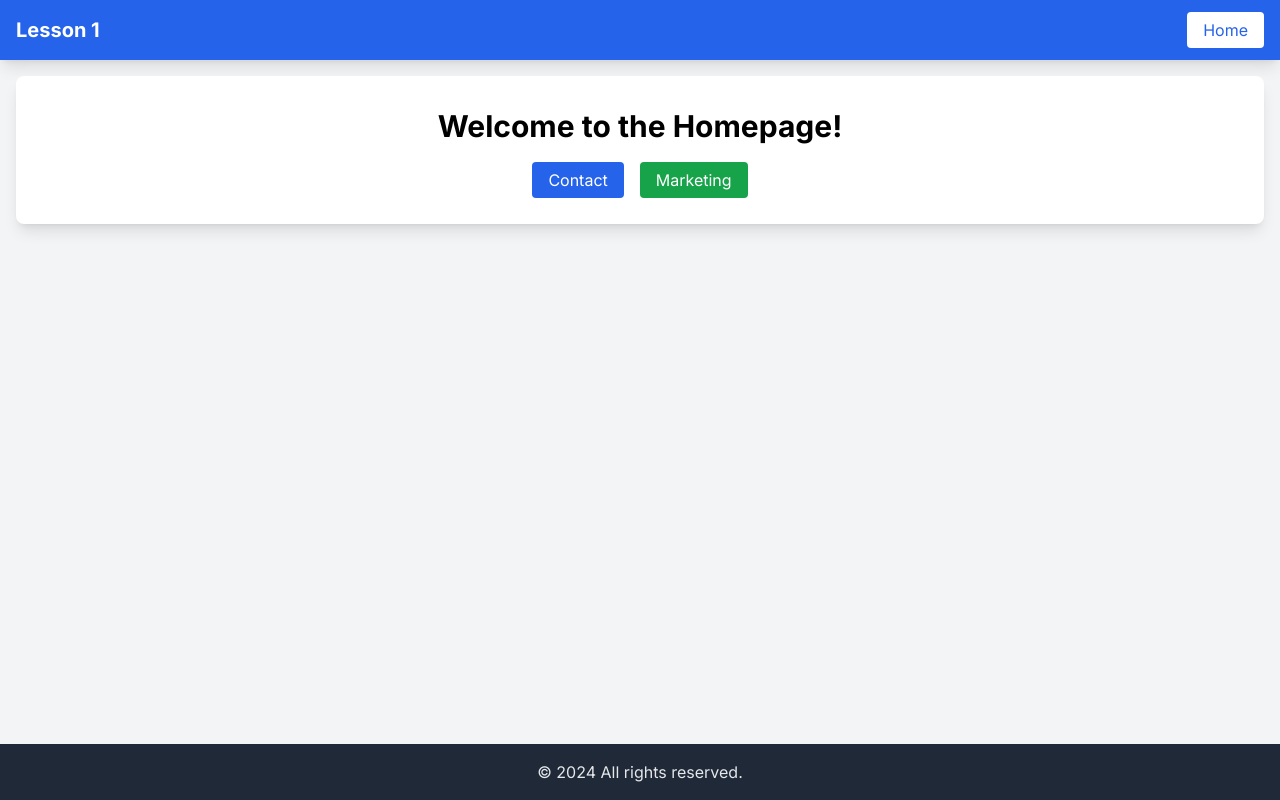
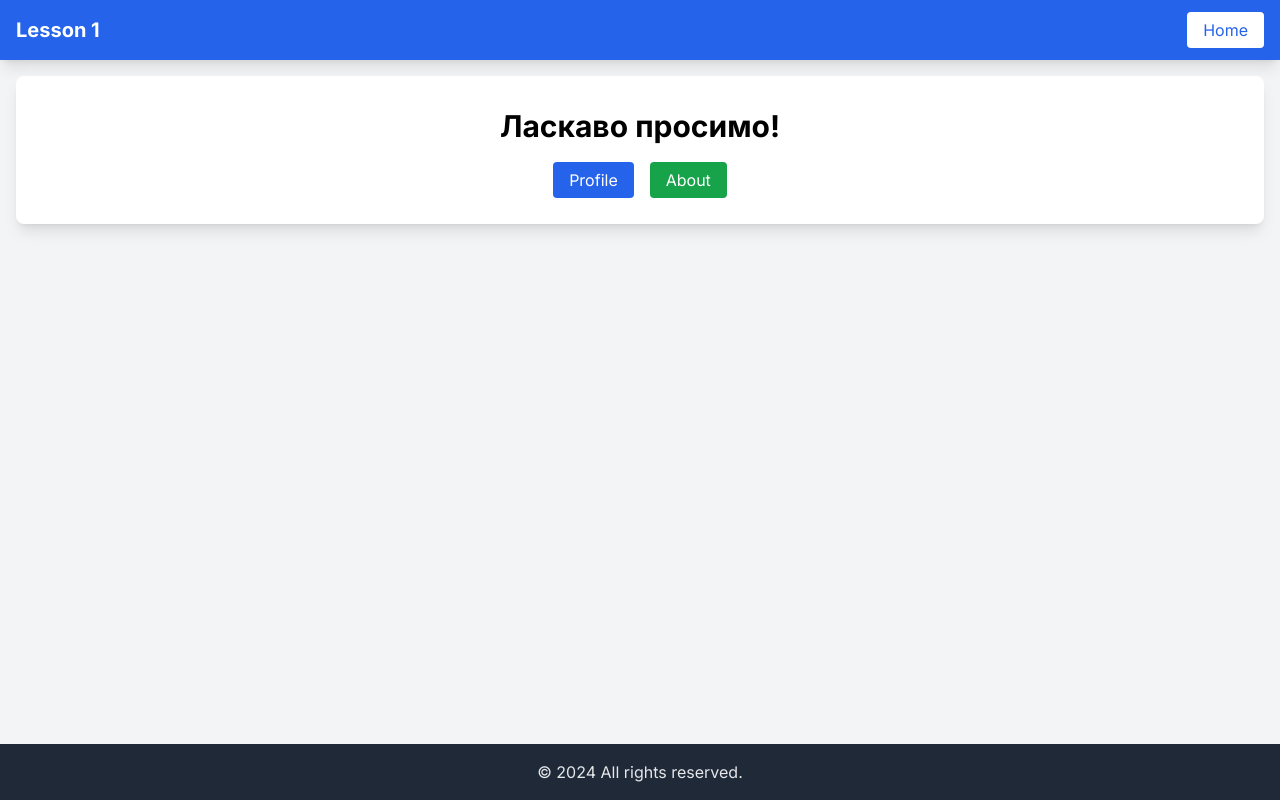
Before and after one commit to rpotapov/Next-Lectrum-14-Potapov, a Next.js app: page / in a window 1280 px wide. Built offline with nearby package versions, Linux system fonts and the light colour scheme; no server answers.

Commit message:
finished hw-1

```diff
--- /dev/null
+++ b/src/app/about/page.tsx
@@ -0,0 +1,12 @@
+const About = () => {
+  return (
+    <div className="flex items-center justify-center bg-gray-50">
+      <section className="bg-white p-10 rounded-lg shadow-lg text-center">
+        <h1 className="text-4xl font-semibold mb-4">About</h1>
+        <p className="text-lg text-gray-700">This is about page!</p>
+      </section>
+    </div>
+  );
+};
+
+export default About;
--- a/src/app/contact/page.tsx
+++ /dev/null
@@ -1,15 +0,0 @@
-const Contact = () => {
-  return (
-    <div className="flex items-center justify-center bg-gray-50">
-      <section className="bg-white p-10 rounded-lg shadow-lg text-center">
-        <h1 className="text-4xl font-semibold mb-4">Contact Us</h1>
-        <p className="text-lg text-gray-700">We would love to hear from you. Please reach out for any queries or feedback.</p>
-        <button className="mt-6 px-6 py-2 bg-blue-600 text-white rounded-lg shadow-md hover:bg-blue-700 transition">
-          Send a Message
-        </button>
-      </section>
-    </div>
-  );
-};
-
-export default Contact;
--- a/src/app/marketing/page.tsx
+++ /dev/null
@@ -1,18 +0,0 @@
-import { cookies } from 'next/headers';
-
-const Marketing = () => {
-  const cookieStore = cookies();
-  const cookie = cookieStore.get('name');
-  const cookieValue = cookie ? cookie.value : 'Guest';
-
-  return (
-    <div className="flex items-center justify-center bg-green-50">
-      <section className="bg-white p-10 rounded-lg shadow-lg text-center">
-        <h1 className="text-4xl font-semibold mb-4">Welcome to the Marketing Page, {cookieValue}!</h1>
-        <p className="text-lg text-gray-700">We are glad to see you here. Explore our marketing strategies and tips to grow your business.</p>
-      </section>
-    </div>
-  );
-};
-
-export default Marketing;
--- a/src/app/page.tsx
+++ b/src/app/page.tsx
@@ -1,15 +1,18 @@
 import Link from 'next/link';
+import { cookies } from 'next/headers';
 
 export default function Home() {
+  const cookieStore = cookies();
+  const cookie = cookieStore.get('hasVisited');
   return (
     <section className="text-center p-8 bg-white rounded-lg shadow-lg space-y-6">
-      <h1 className="text-3xl font-bold">Welcome to the Homepage!</h1>
+      <h1 className="text-3xl font-bold">{cookie?.value ? 'Привіт, раді бачити тебе знову!' : 'Ласкаво просимо!'}</h1>
       <div className="space-x-4">
-        <Link href="/contact" className="px-4 py-2 bg-blue-600 text-white rounded hover:bg-blue-700 transition">
-          Contact
+        <Link href="/profile" className="px-4 py-2 bg-blue-600 text-white rounded hover:bg-blue-700 transition">
+          Profile
         </Link>
-        <Link href="/marketing" className="px-4 py-2 bg-green-600 text-white rounded hover:bg-green-700 transition">
-          Marketing
+        <Link href="/about" className="px-4 py-2 bg-green-600 text-white rounded hover:bg-green-700 transition">
+          About
         </Link>
       </div>
     </section>
--- /dev/null
+++ b/src/app/profile/page.tsx
@@ -0,0 +1,12 @@
+const Profile = () => {
+  return (
+    <div className="flex items-center justify-center bg-green-50">
+      <section className="bg-white p-10 rounded-lg shadow-lg text-center">
+        <h1 className="text-4xl font-semibold mb-4">Profile</h1>
+        <p className="text-lg text-gray-700">This is Profile page!</p>
+      </section>
+    </div>
+  );
+};
+
+export default Profile;
--- a/src/middleware.tsx
+++ b/src/middleware.tsx
@@ -1,9 +1,14 @@
 import { NextResponse } from "next/server";
+import { cookies } from 'next/headers';
 
 const middleware = () => {
   const response = NextResponse.next();
+  const cookieStore = cookies();
+  const cookie = cookieStore.get('hasVisited');
 
-  response.cookies.set("name", "Anton");
+  if (!cookie?.value) {
+    response.cookies.set("hasVisited", "true");
+  }
 
   return response;
 };
```
